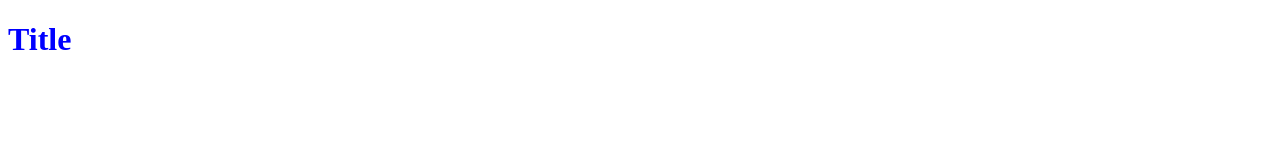
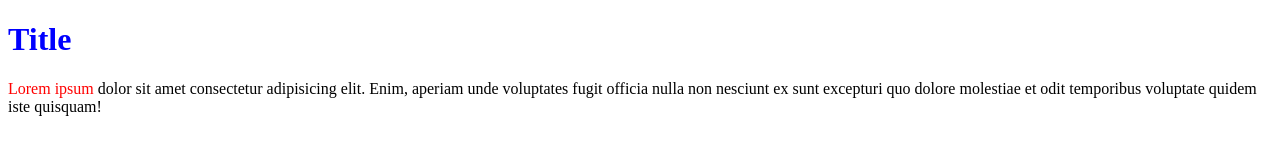
Before and after one commit to tycoonkabuzi/Task50356, a plain HTML site: page index.html in a window 1280 px wide. Drawn offline with Linux system fonts and the light colour scheme.

Commit message:
Added text and changed the color of the first two words

```diff
--- a/css/style.css
+++ b/css/style.css
@@ -1,3 +1,6 @@
 h1 {
   color: #0000ff;
 }
+span {
+  color: #ff0000;
+}
--- a/index.html
+++ b/index.html
@@ -8,5 +8,11 @@
   </head>
   <body>
     <h1>Title</h1>
+    <p>
+      <span>Lorem ipsum</span> dolor sit amet consectetur adipisicing elit.
+      Enim, aperiam unde voluptates fugit officia nulla non nesciunt ex sunt
+      excepturi quo dolore molestiae et odit temporibus voluptate quidem iste
+      quisquam!
+    </p>
   </body>
 </html>
```
